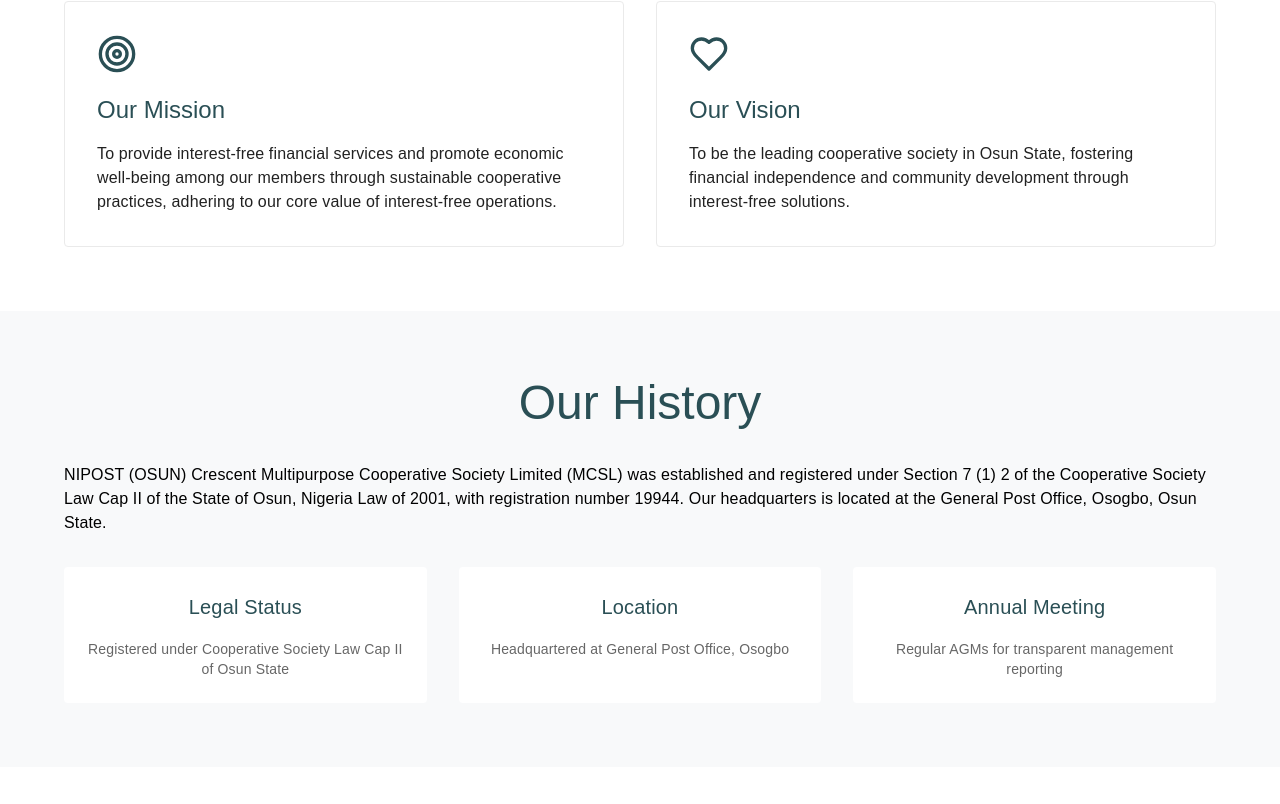
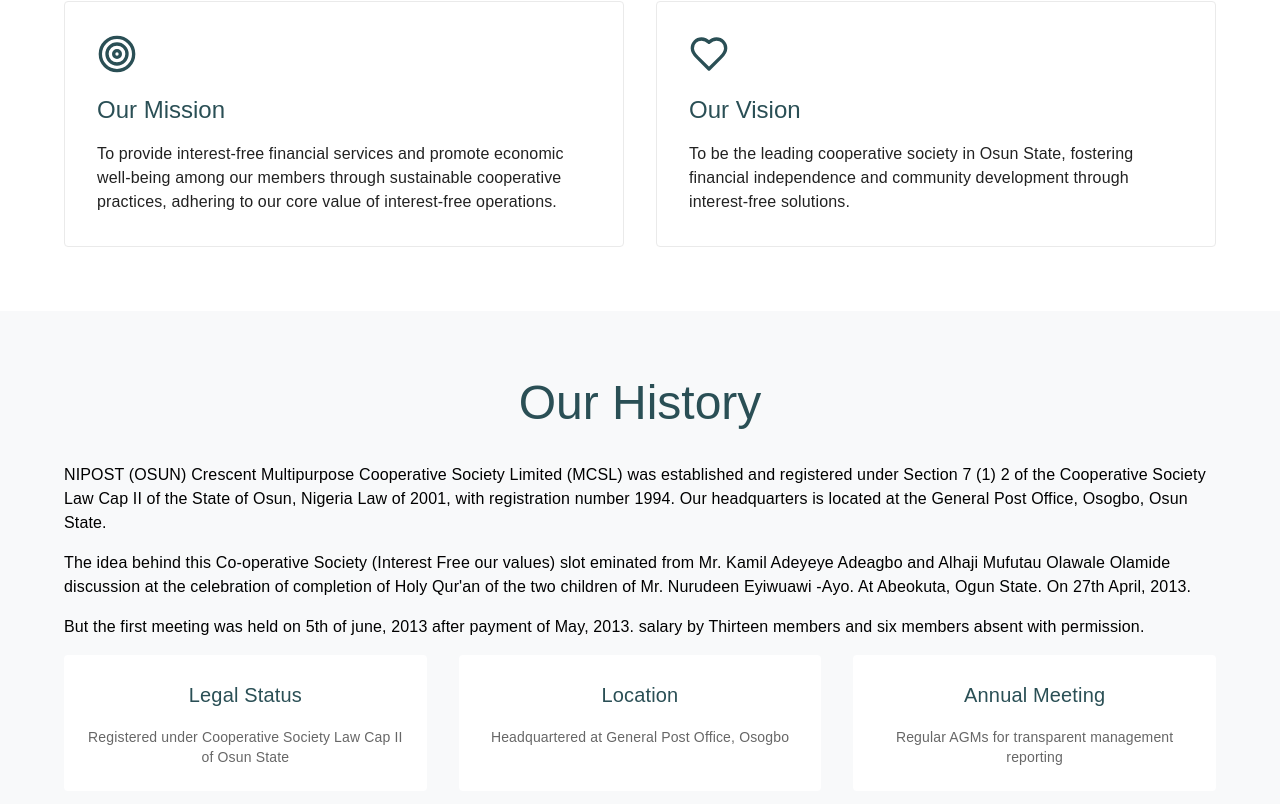
Before and after one commit to Toyman-tech/loan_management_system, a Next.js app: page /about in a window 1280 px wide. Shown: the part 380-1184 px from the top of the page. Built offline with nearby package versions, Linux system fonts and the light colour scheme; a web font is replaced by a local one.

Commit message:
worked on the about us

```diff
--- a/app/about/page.tsx
+++ b/app/about/page.tsx
@@ -56,8 +56,14 @@
           <Typography variant="h3" sx={{ color: '#2A4F55', mb: 4, textAlign: 'center' }}>
             Our History
           </Typography>
-          <Typography paragraph sx={{ mb: 4 }}>
-            NIPOST (OSUN) Crescent Multipurpose Cooperative Society Limited (MCSL) was established and registered under Section 7 (1) 2 of the Cooperative Society Law Cap II of the State of Osun, Nigeria Law of 2001, with registration number 19944. Our headquarters is located at the General Post Office, Osogbo, Osun State.
+          <Typography paragraph sx={{ mb: 2 }}>
+            NIPOST (OSUN) Crescent Multipurpose Cooperative Society Limited (MCSL) was established and registered under Section 7 (1) 2 of the Cooperative Society Law Cap II of the State of Osun, Nigeria Law of 2001, with registration number 1994. Our headquarters is located at the General Post Office, Osogbo, Osun State.
+          </Typography>
+          <Typography paragraph sx={{ mb: 2 }}>
+           The idea behind this Co-operative Society (Interest Free our values) slot eminated from Mr. Kamil Adeyeye Adeagbo and Alhaji Mufutau Olawale Olamide discussion at the celebration of completion of Holy Qur'an of the two children of Mr. Nurudeen Eyiwuawi -Ayo. At Abeokuta, Ogun State. On 27th April, 2013.
+          </Typography>
+          <Typography paragraph sx={{ mb: 2 }}>
+            But the first meeting was held on 5th of june, 2013 after payment of May, 2013. salary by Thirteen members and six members absent with permission.
           </Typography>
           <Grid container spacing={4}>
             <Grid item xs={12} md={4}>
```
